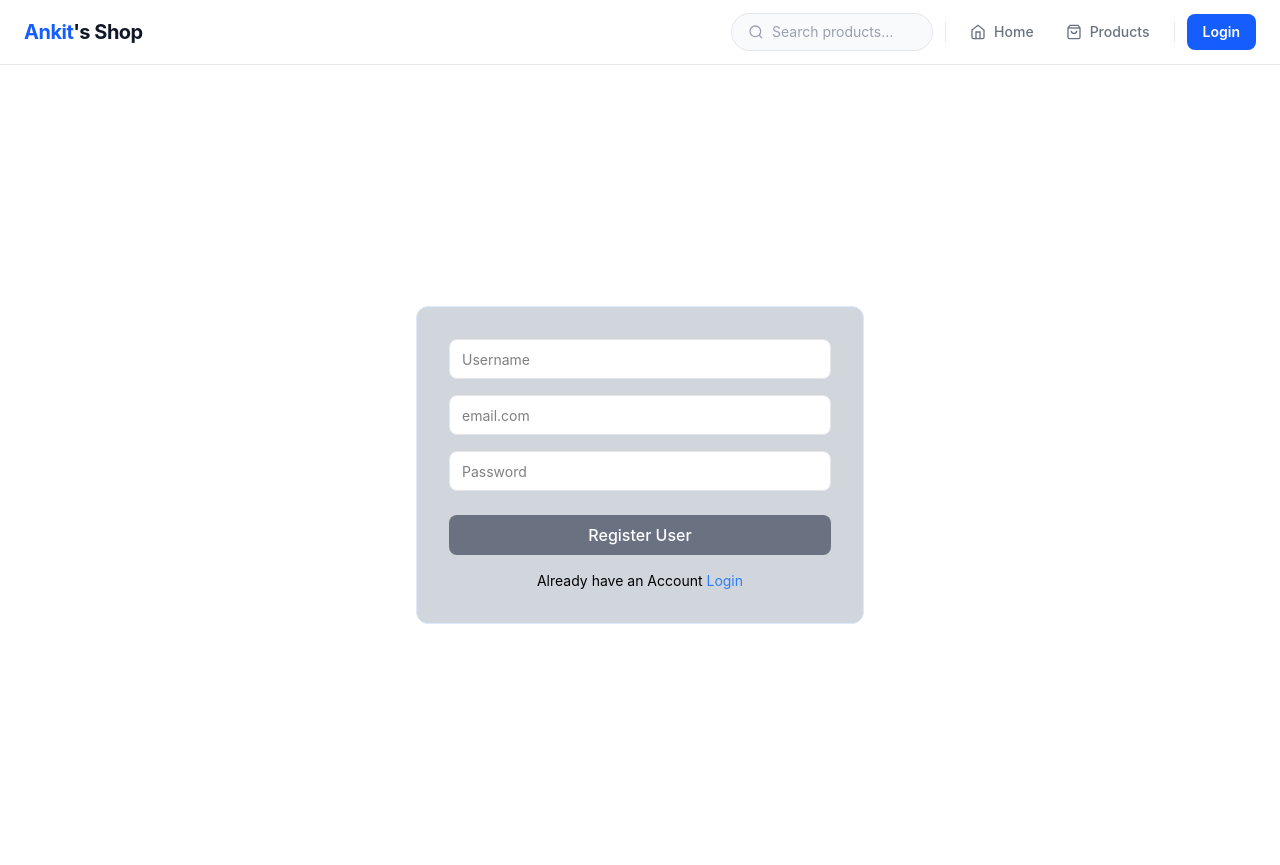
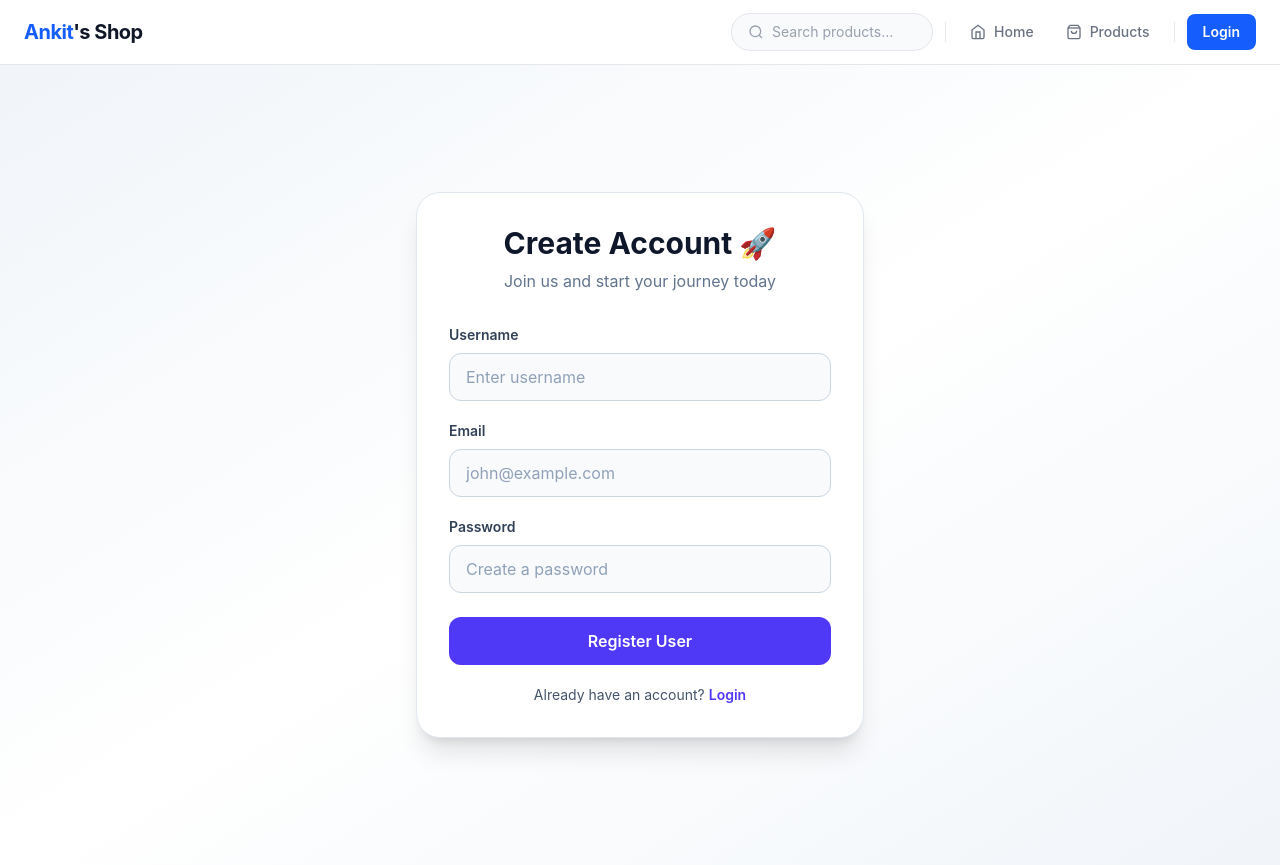
Before and after one commit to ankitshere/Ankit-s-shop, a React (Vite) app in the folder Frontend/: page /register in a window 1280 px wide. Built offline with nearby package versions, Linux system fonts and the light colour scheme; no server answers.

Commit message:
login ui and register   ui update

```diff
--- a/Frontend/src/Pages/Login.jsx
+++ b/Frontend/src/Pages/Login.jsx
@@ -20,41 +20,142 @@ const Login = () => {
   }
 
   return (
- <div className="w-full min-h-screen flex items-center justify-center px-4">
-  <div className="w-full max-w-md bg-gray-300 border border-blue-100 rounded-xl p-6 sm:p-8">
+//  <div className="w-full min-h-screen flex items-center justify-center px-4">
+//   <div className="w-full max-w-md bg-gray-300 border border-blue-100 rounded-xl p-6 sm:p-8">
+
+//     <form
+//       onSubmit={handleSubmit(handleLogin)}
+//       className="flex flex-col gap-4"
+//     >
+
+//       <input
+//         {...register("email")}
+//         type="email"
+//         placeholder="email.com"
+//         className="h-10 px-3 rounded-lg border border-gray-200 bg-white text-sm text-gray-900 placeholder:text-gray-400 focus:outline-none focus:ring-2 focus:ring-gray-300 w-full"
+//       />
+
+//       <input
+//         {...register("password")}
+//         type="password"
+//         placeholder="Password"
+//         className="h-10 px-3 rounded-lg border border-gray-200 bg-white text-sm text-gray-900 placeholder:text-gray-400 focus:outline-none focus:ring-2 focus:ring-gray-300 w-full"
+//       />
+
+//       <button className="h-10 w-full rounded-lg bg-gray-500 text-white font-medium hover:bg-gray-600 transition">
+//         Login
+//       </button>
+
+//       <p className="text-sm text-center">
+//         Don't have Account?{" "}
+//         <Link className="text-blue-500" to="/register">
+//           Register
+//         </Link>
+//       </p>
+
+//     </form>
+
+//   </div>
+// </div>
+
+<div className="w-full min-h-screen bg-gradient-to-br from-slate-100 via-white to-slate-100 flex items-center justify-center px-4">
+  <div className="w-full max-w-md bg-white border border-slate-200 rounded-3xl shadow-xl p-6 sm:p-8">
+
+    {/* Header */}
+    <div className="text-center mb-8">
+      <h1 className="text-3xl font-bold text-slate-900">
+        Welcome Back 👋
+      </h1>
+      <p className="text-slate-500 mt-2">
+        Login to continue shopping
+      </p>
+    </div>
 
     <form
       onSubmit={handleSubmit(handleLogin)}
-      className="flex flex-col gap-4"
+      className="flex flex-col gap-5"
     >
+      <div>
+        <label className="block text-sm font-semibold text-slate-700 mb-2">
+          Email
+        </label>
 
         <input
           {...register("email")}
           type="email"
-        placeholder="email.com"
-        className="h-10 px-3 rounded-lg border border-gray-200 bg-white text-sm text-gray-900 placeholder:text-gray-400 focus:outline-none focus:ring-2 focus:ring-gray-300 w-full"
+          placeholder="john@example.com"
+          className="
+            w-full
+            h-12
+            px-4
+            rounded-xl
+            border
+            border-slate-300
+            bg-slate-50
+            text-slate-800
+            placeholder:text-slate-400
+            focus:outline-none
+            focus:ring-2
+            focus:ring-indigo-500
+            transition-all
+          "
         />
+      </div>
+
+      <div>
+        <label className="block text-sm font-semibold text-slate-700 mb-2">
+          Password
+        </label>
 
         <input
           {...register("password")}
           type="password"
-        placeholder="Password"
-        className="h-10 px-3 rounded-lg border border-gray-200 bg-white text-sm text-gray-900 placeholder:text-gray-400 focus:outline-none focus:ring-2 focus:ring-gray-300 w-full"
+          placeholder="Enter your password"
+          className="
+            w-full
+            h-12
+            px-4
+            rounded-xl
+            border
+            border-slate-300
+            bg-slate-50
+            text-slate-800
+            placeholder:text-slate-400
+            focus:outline-none
+            focus:ring-2
+            focus:ring-indigo-500
+            transition-all
+          "
         />
+      </div>
 
-      <button className="h-10 w-full rounded-lg bg-gray-500 text-white font-medium hover:bg-gray-600 transition">
+      <button
+        type="submit"
+        className="
+          h-12
+          w-full
+          rounded-xl
+          bg-indigo-600
+          text-white
+          font-semibold
+          hover:bg-indigo-700
+          transition-all
+          duration-300
+        "
+      >
         Login
       </button>
 
-      <p className="text-sm text-center">
-        Don't have Account?{" "}
-        <Link className="text-blue-500" to="/register">
+      <p className="text-sm text-center text-slate-600">
+        Don't have an account?{" "}
+        <Link
+          className="font-semibold text-indigo-600 hover:text-indigo-700"
+          to="/register"
+        >
           Register
         </Link>
       </p>
-
     </form>
-
   </div>
 </div>
   )
--- a/Frontend/src/Pages/Register.jsx
+++ b/Frontend/src/Pages/Register.jsx
@@ -19,39 +19,168 @@ const Register = () => {
   };
 
   return (
-   <div className="min-h-screen flex items-center justify-center px-4">
+//    <div className="min-h-screen flex items-center justify-center px-4">
+//   <form
+//     onSubmit={handleSubmit(handleLogin)}
+//     className="w-full max-w-md bg-gray-300 border border-blue-100 rounded-xl p-6 sm:p-8 flex flex-col gap-4"
+//   >
+//     <input
+//       {...register("user")}
+//       type="text"
+//       placeholder="Username"
+//       className="h-10 px-3 rounded-lg border border-gray-200 bg-white text-sm focus:outline-none focus:ring-2 focus:ring-gray-300 w-full"
+//     />
+
+//     <input
+//       {...register("email")}
+//       type="email"
+//       placeholder="email.com"
+//       className="h-10 px-3 rounded-lg border border-gray-200 bg-white text-sm focus:outline-none focus:ring-2 focus:ring-gray-300 w-full"
+//     />
+
+//     <input
+//       {...register("password")}
+//       type="password"
+//       placeholder="Password"
+//       className="h-10 px-3 rounded-lg border border-gray-200 bg-white text-sm focus:outline-none focus:ring-2 focus:ring-gray-300 w-full"
+//     />
+
+//     <button className="mt-2 h-10 w-full rounded-lg bg-gray-500 text-white font-medium hover:bg-gray-600 transition">
+//       Register User
+//     </button>
+
+//     <p className="text-sm text-center">
+//       Already have an Account{" "}
+//       <Link className="text-blue-500" to="/login">
+//         Login
+//       </Link>
+//     </p>
+//   </form>
+// </div>
+
+<div className="min-h-screen bg-gradient-to-br from-slate-100 via-white to-slate-100 flex items-center justify-center px-4">
   <form
     onSubmit={handleSubmit(handleLogin)}
-    className="w-full max-w-md bg-gray-300 border border-blue-100 rounded-xl p-6 sm:p-8 flex flex-col gap-4"
+    className="w-full max-w-md bg-white border border-slate-200 rounded-3xl shadow-xl p-6 sm:p-8"
   >
+    {/* Header */}
+    <div className="text-center mb-8">
+      <h1 className="text-3xl font-bold text-slate-900">
+        Create Account 🚀
+      </h1>
+
+      <p className="text-slate-500 mt-2">
+        Join us and start your journey today
+      </p>
+    </div>
+
+    <div className="space-y-5">
+      <div>
+        <label className="block text-sm font-semibold text-slate-700 mb-2">
+          Username
+        </label>
+
         <input
           {...register("user")}
           type="text"
-      placeholder="Username"
-      className="h-10 px-3 rounded-lg border border-gray-200 bg-white text-sm focus:outline-none focus:ring-2 focus:ring-gray-300 w-full"
+          placeholder="Enter username"
+          className="
+            w-full
+            h-12
+            px-4
+            rounded-xl
+            border
+            border-slate-300
+            bg-slate-50
+            text-slate-800
+            placeholder:text-slate-400
+            focus:outline-none
+            focus:ring-2
+            focus:ring-indigo-500
+            transition-all
+          "
         />
+      </div>
+
+      <div>
+        <label className="block text-sm font-semibold text-slate-700 mb-2">
+          Email
+        </label>
 
         <input
           {...register("email")}
           type="email"
-      placeholder="email.com"
-      className="h-10 px-3 rounded-lg border border-gray-200 bg-white text-sm focus:outline-none focus:ring-2 focus:ring-gray-300 w-full"
+          placeholder="john@example.com"
+          className="
+            w-full
+            h-12
+            px-4
+            rounded-xl
+            border
+            border-slate-300
+            bg-slate-50
+            text-slate-800
+            placeholder:text-slate-400
+            focus:outline-none
+            focus:ring-2
+            focus:ring-indigo-500
+            transition-all
+          "
         />
+      </div>
+
+      <div>
+        <label className="block text-sm font-semibold text-slate-700 mb-2">
+          Password
+        </label>
 
         <input
           {...register("password")}
           type="password"
-      placeholder="Password"
-      className="h-10 px-3 rounded-lg border border-gray-200 bg-white text-sm focus:outline-none focus:ring-2 focus:ring-gray-300 w-full"
+          placeholder="Create a password"
+          className="
+            w-full
+            h-12
+            px-4
+            rounded-xl
+            border
+            border-slate-300
+            bg-slate-50
+            text-slate-800
+            placeholder:text-slate-400
+            focus:outline-none
+            focus:ring-2
+            focus:ring-indigo-500
+            transition-all
+          "
         />
+      </div>
+    </div>
 
-    <button className="mt-2 h-10 w-full rounded-lg bg-gray-500 text-white font-medium hover:bg-gray-600 transition">
+    <button
+      type="submit"
+      className="
+        mt-6
+        h-12
+        w-full
+        rounded-xl
+        bg-indigo-600
+        text-white
+        font-semibold
+        hover:bg-indigo-700
+        transition-all
+        duration-300
+      "
+    >
       Register User
     </button>
 
-    <p className="text-sm text-center">
-      Already have an Account{" "}
-      <Link className="text-blue-500" to="/login">
+    <p className="text-sm text-center text-slate-600 mt-5">
+      Already have an account?{" "}
+      <Link
+        className="font-semibold text-indigo-600 hover:text-indigo-700"
+        to="/login"
+      >
         Login
       </Link>
     </p>
```
Lines whose indentation alone changed are shown as unchanged.
